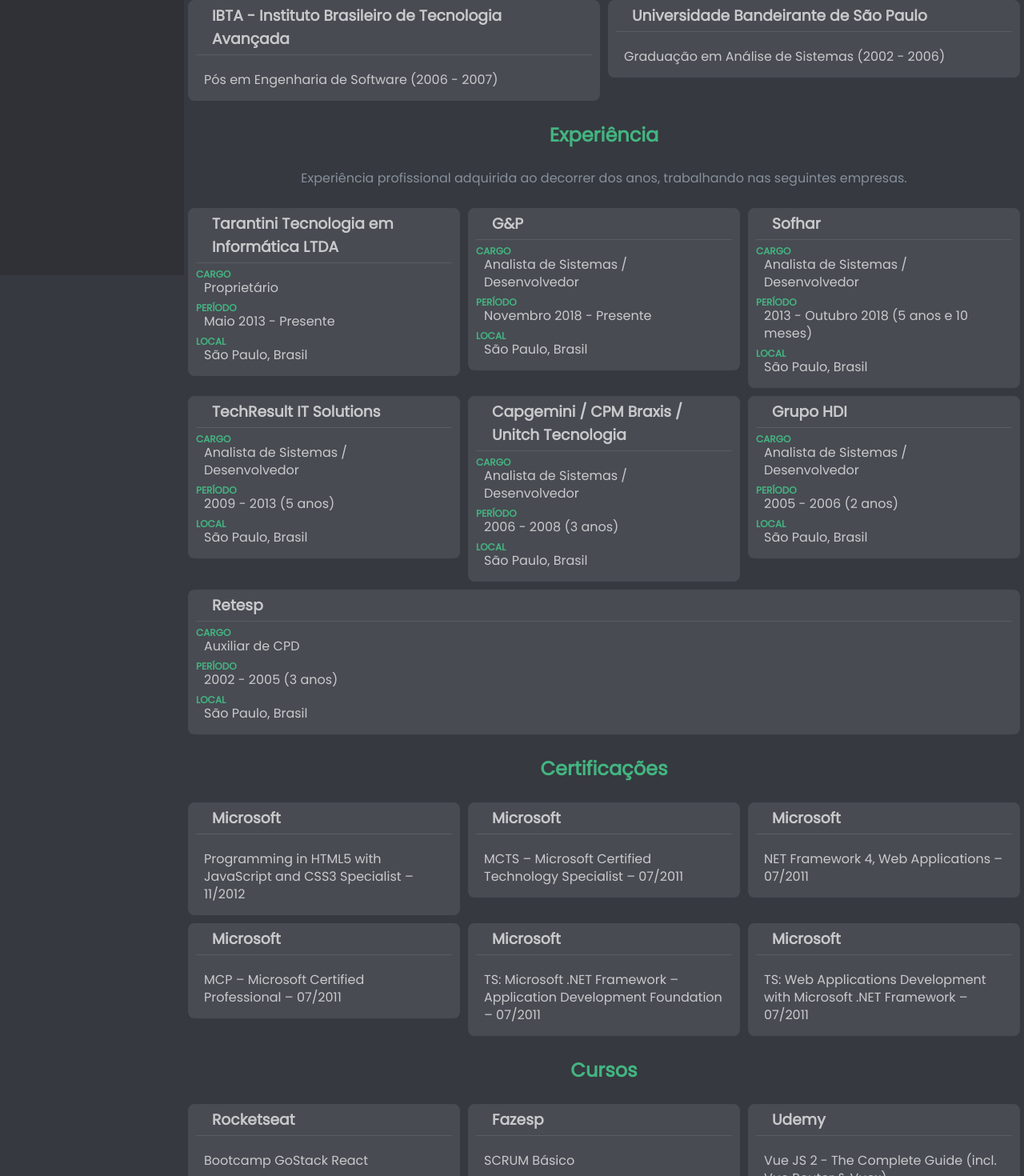
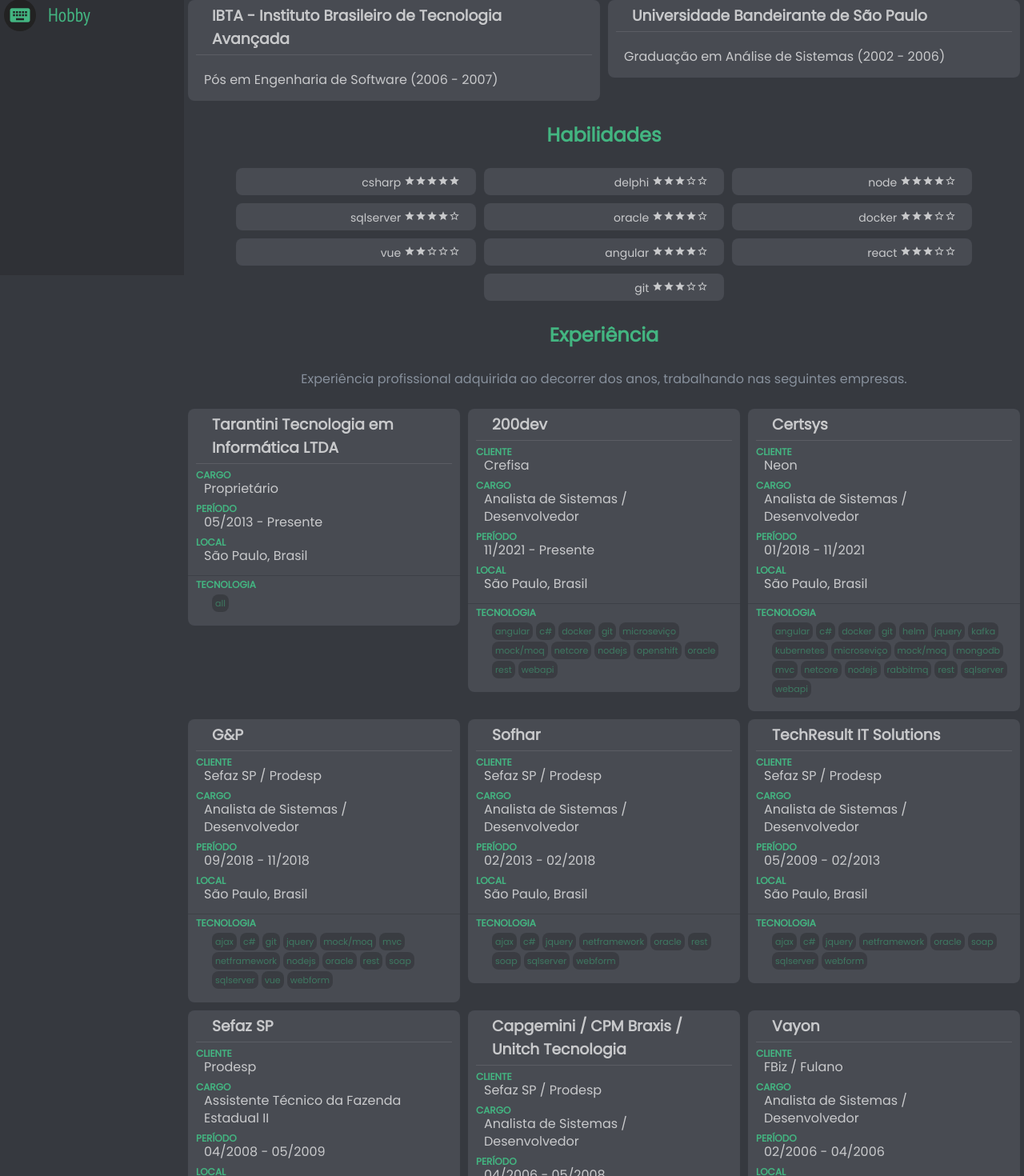
Before and after one commit to taranttini/taranttini.com, a Svelte app: page / in a window 1280 px wide. Shown: the part 456-1926 px from the top of the page at 80% size. Built offline with nearby package versions, Linux system fonts and the light colour scheme.

Commit message:
atualizando data adicionando compontente habilidade

```diff
--- a/package.json
+++ b/package.json
@@ -25,7 +25,7 @@
     "rollup-plugin-commonjs": "^10.0.0",
     "rollup-plugin-livereload": "^1.0.0",
     "rollup-plugin-node-resolve": "^5.2.0",
-    "rollup-plugin-svelte": "^5.0.3",
+    "rollup-plugin-svelte": "^6.1.1",
     "rollup-plugin-terser": "^4.0.4",
     "svelte": "^3.0.0"
   }
--- a/public/data.json
+++ b/public/data.json
@@ -5,6 +5,11 @@
         "id": "sobre",
         "title": "Sobre",
         "icon": "person_pin"
+      },
+      {
+        "id": "habilidades",
+        "title": "Habilidades",
+        "icon": "task"
       },
       {
         "id": "academico",
@@ -39,14 +44,16 @@
     ]
   },
   "pages": [
-    {"id":"sobre",
-    "title":"Sobre",
-    "description": null,
-    "items":[
-      {"title":"dev...",
-      "description":"Tarantini Pereira, 36 anos, pai de 2 crianças lindas e maravilhosas Nicole (5 anos) e Benjamin (2 anos), autodidata e curioso a respeito de tecnologia no ramo desenvolvimento de software. \nBusco sempre estudar e aprender, acho que uma hora vou dar um 'crash' na mente. \nGosto de livros, netflix, podcast, lol e youtube dev."
-      }
-    ]
+    {
+      "id": "sobre",
+      "title": "Sobre",
+      "description": null,
+      "items": [
+        {
+          "title": "dev...",
+          "description": "Tarantini Pereira, 38 anos, pai de 2 crianças lindas e maravilhosas Nicole (8 anos) e Benjamin (4 anos), autodidata e curioso a respeito de tecnologia no ramo desenvolvimento de software. \nBusco sempre estudar e aprender, acho que uma hora vou dar um 'crash' na mente. \nGosto de livros, netflix, podcast, lol e youtube dev."
+        }
+      ]
     },
     {
       "id": "academico",
@@ -64,6 +71,63 @@
       ]
     },
     {
+      "id": "habilidades",
+      "title": "Habilidades",
+      "description": null,
+      "items": [
+        {
+          "type": "skill",
+          "title": "csharp",
+          "grade": 5
+        },
+        {
+          "type": "skill",
+          "title": "delphi",
+          "grade": 3
+        },
+        {
+          "type": "skill",
+          "title": "node",
+          "grade": 4
+        },
+        {
+          "type": "skill",
+          "title": "sqlserver",
+          "grade": 4
+        },
+        {
+          "type": "skill",
+          "title": "oracle",
+          "grade": 4
+        },
+        {
+          "type": "skill",
+          "title": "docker",
+          "grade": 3
+        },
+        {
+          "type": "skill",
+          "title": "vue",
+          "grade": 2
+        },
+        {
+          "type": "skill",
+          "title": "angular",
+          "grade": 4
+        },
+        {
+          "type": "skill",
+          "title": "react",
+          "grade": 3
+        },
+        {
+          "type": "skill",
+          "title": "git",
+          "grade": 3
+        }
+      ]
+    },
+    {
       "id": "experiencia",
       "title": "Experiência",
       "description": "Experiência profissional adquirida ao decorrer dos anos, trabalhando nas seguintes empresas.",
@@ -72,50 +136,193 @@
           "type": "employee",
           "title": "Tarantini Tecnologia em Informática LTDA",
           "ocupation": "Proprietário",
-          "period": "Maio 2013 - Presente ",
-          "location": "São Paulo, Brasil"
+          "period": "05/2013 - Presente",
+          "location": "São Paulo, Brasil",
+          "techs": [
+            "all"
+          ]
+        },
+        {
+          "type": "employee",
+          "title": "200dev",
+          "client": "Crefisa",
+          "ocupation": "Analista de Sistemas / Desenvolvedor",
+          "period": "11/2021 - Presente",
+          "location": "São Paulo, Brasil",
+          "techs": [
+            "angular",
+            "c#",
+            "docker",
+            "git",
+            "microseviço",
+            "mock/moq",
+            "netcore",
+            "nodejs",
+            "openshift",
+            "oracle",
+            "rest",
+            "webapi"
+          ]
+        },
+        {
+          "type": "employee",
+          "title": "Certsys",
+          "client": "Neon",
+          "ocupation": "Analista de Sistemas / Desenvolvedor",
+          "period": "01/2018 - 11/2021",
+          "location": "São Paulo, Brasil",
+          "techs": [
+            "angular",
+            "c#",
+            "docker",
+            "git",
+            "helm",
+            "jquery",
+            "kafka",
+            "kubernetes",
+            "microseviço",
+            "mock/moq",
+            "mongodb",
+            "mvc",
+            "netcore",
+            "nodejs",
+            "rabbitmq",
+            "rest",
+            "sqlserver",
+            "webapi"
+          ]
         },
         {
           "type": "employee",
           "title": "G&P",
+          "client": "Sefaz SP / Prodesp",
           "ocupation": "Analista de Sistemas / Desenvolvedor",
-          "period": "Novembro 2018 - Presente ",
-          "location": "São Paulo, Brasil"
+          "period": "09/2018 - 11/2018",
+          "location": "São Paulo, Brasil",
+          "techs": [
+            "ajax",
+            "c#",
+            "git",
+            "jquery",
+            "mock/moq",
+            "mvc",
+            "netframework",
+            "nodejs",
+            "oracle",
+            "rest",
+            "soap",
+            "sqlserver",
+            "vue",
+            "webform"
+          ]
         },
         {
           "type": "employee",
           "title": "Sofhar",
+          "client": "Sefaz SP / Prodesp",
           "ocupation": "Analista de Sistemas / Desenvolvedor",
-          "period": "2013 - Outubro 2018 (5 anos e 10 meses)",
-          "location": "São Paulo, Brasil"
+          "period": "02/2013 - 02/2018",
+          "location": "São Paulo, Brasil",
+          "techs": [
+            "ajax",
+            "c#",
+            "jquery",
+            "netframework",
+            "oracle",
+            "rest",
+            "soap",
+            "sqlserver",
+            "webform"
+          ]
         },
         {
           "type": "employee",
           "title": "TechResult IT Solutions",
+          "client": "Sefaz SP / Prodesp",
           "ocupation": "Analista de Sistemas / Desenvolvedor",
-          "period": "2009 - 2013 (5 anos)",
-          "location": "São Paulo, Brasil"
+          "period": "05/2009 - 02/2013",
+          "location": "São Paulo, Brasil",
+          "techs": [
+            "ajax",
+            "c#",
+            "jquery",
+            "netframework",
+            "oracle",
+            "soap",
+            "sqlserver",
+            "webform"
+          ]
+        },
+        {
+          "type": "employee",
+          "title": "Sefaz SP",
+          "client": "Prodesp",
+          "ocupation": "Assistente Técnico da Fazenda Estadual II",
+          "period": "04/2008 - 05/2009",
+          "location": "São Paulo, Brasil",
+          "techs": [
+            "ajax",
+            "c#",
+            "netframework",
+            "oracle",
+            "soap",
+            "sqlserver",
+            "webform"
+          ]
         },
         {
           "type": "employee",
           "title": "Capgemini / CPM Braxis / Unitch Tecnologia",
+          "client": "Sefaz SP / Prodesp",
           "ocupation": "Analista de Sistemas / Desenvolvedor",
-          "period": "2006 - 2008 (3 anos)",
-          "location": "São Paulo, Brasil"
+          "period": "04/2006 - 05/2008",
+          "location": "São Paulo, Brasil",
+          "techs": [
+            "c#",
+            "netframework",
+            "oracle",
+            "soap",
+            "sqlserver",
+            "webform"
+          ]
+        },
+        {
+          "type": "employee",
+          "title": "Vayon",
+          "client": "FBiz / Fulano",
+          "ocupation": "Analista de Sistemas / Desenvolvedor",
+          "period": "02/2006 - 04/2006",
+          "location": "São Paulo, Brasil",
+          "techs": [
+            "asp",
+            "sqlserver"
+          ]
         },
         {
           "type": "employee",
           "title": "Grupo HDI",
           "ocupation": "Analista de Sistemas / Desenvolvedor",
-          "period": "2005 - 2006 (2 anos)",
-          "location": "São Paulo, Brasil"
+          "period": "09/2005 - 02/2006",
+          "location": "São Paulo, Brasil",
+          "techs": [
+            "c#",
+            "netframework",
+            "sqlserver",
+            "winform"
+          ]
         },
         {
           "type": "employee",
           "title": "Retesp",
           "ocupation": "Auxiliar de CPD",
-          "period": "2002 - 2005 (3 anos)",
-          "location": "São Paulo, Brasil"
+          "period": "05/2002 - 02/2005",
+          "location": "São Paulo, Brasil",
+          "techs": [
+            "delphi",
+            "firebird",
+            "flash",
+            "php"
+          ]
         }
       ]
     },
@@ -154,10 +361,17 @@
       "title": "Cursos",
       "items": [
         {
+          "title": "School Of Net / Code Education",
+          "description": "Full Cycle"
+        },
+        {
           "title": "Rocketseat",
           "description": "Bootcamp GoStack React"
         },
-        { "title": "Fazesp", "description": "SCRUM Básico" },
+        {
+          "title": "Fazesp",
+          "description": "SCRUM Básico"
+        },
         {
           "title": "Udemy",
           "description": "Vue JS 2 - The Complete Guide (incl. Vue Router & Vuex)"
@@ -170,7 +384,10 @@
           "title": "Udemy",
           "description": "Vue.js Essentials - 3 Course Bundle"
         },
-        { "title": "KA Solution", "description": "Asp.Net Framework 4.0" }
+        {
+          "title": "KA Solution",
+          "description": "Asp.Net Framework 4.0"
+        }
       ]
     },
     {
@@ -182,7 +399,6 @@
           "title": "2014 – iParla",
           "description": "Desenvolvimento de site de notícias/blog, utilizando PHP, MySql, JavaScript."
         },
-
         {
           "title": "2012 – Grupo Furia Campeira",
           "description": "Desenvolvimento de site para grupo musical, utilizando PHP, MySql, JavaScript e jQuery"
--- a/public/global.css
+++ b/public/global.css
@@ -264,7 +264,6 @@
   border-radius: 2px;
   transition: ease width 500ms;
 }
-
 .widget .content {
   flex: 1;
   align-items: baseline;
@@ -276,7 +275,6 @@
   margin: 0 10px 5px;
   padding: 5px 20px;
   border-bottom: solid 1px hsla(0,0%,100%,.1);
-  abackground: #eee;
 }
 
 .widget p {
@@ -287,16 +285,41 @@
   position: relative;
 }
 
+.widget.small {
+  flex: none
+}
+.widget.small *{
+  font-size: 14px;
+  line-height: 2px;
+  text-align: right;
+}
+
 .widget span {
   position: absolute;
-  afont-family: 'PT Sans Narrow';
   font-size: 12px;
   font-weight: bolder;
   top: -2px;
   left: 10px;
   color: #43b581;
 }
-
+.widget span.tech {
+  top: -8px;
+}
+.widget span.tag{
+  position: relative;
+  display: inline-block;
+  font-size: 11px;
+  font-weight: lighter;
+  margin:2px 4px 0 0;
+  padding: 0 4px;
+  color: rgb(67 181 129 / 50%);
+  background:rgb(0 0 0 / 0.2);
+  border-radius: 8px;
+}
+hr{
+  border:none;
+  border-bottom: solid 1px hsl(0 0% 0% / 0.15);
+}
 /*
 .widget:nth-child(1) {
 background: #e5737366;
--- a/public/index.html
+++ b/public/index.html
@@ -1,9 +1,9 @@
-<!doctype html lang="pt-BR">
-<html>
+<!DOCTYPE html>
+<html lang="pt">
   <head>
-    <meta charset="utf-8">
-    <meta name="viewport" content="width=device-width, initial-scale=1">
-    <meta name="category" content="personal site">
+    <meta charset="UTF-8"/>
+    <meta name="viewport" content="width=device-width, initial-scale=1.0"/>
+    <meta name="category" content="personal site"/>
     <meta name="description" content="taranttini.com"/>
     <meta name="keywords" content="taranttini.com"/>
     <meta name="geo.placename" content="Sao Paulo, Brasil"/>
@@ -20,7 +20,6 @@
     <meta property="og:image" content="http://www.taranttini.com/taranttini_site_mini.jpg"/>
     <meta property="og:site_name" content="taranttini.com"/>
     <meta property="fb:admins" content=627511402 />
-    <meta name="theme-color" content="#43b581">
     <meta name="google-site-verification" content="3k_5vjbhHOrGRDvlvdW5GTjQ9jvBg-xAa8Ah0X1zRs8" />
     <title>taranttini.com</title>
     <link rel=canonical href="http://www.taranttini.com/"/>
--- /dev/null
+++ b/public/public/bundle.css
@@ -0,0 +1,2 @@
+
+/*# sourceMappingURL=bundle.css.map */
--- a/src/App.svelte
+++ b/src/App.svelte
@@ -1,6 +1,5 @@
 <script>
 	import Main from './components/Main.svelte';
-	export let name;
 	export let menu = [];
 	export let pages = [];
 
@@ -11,8 +10,6 @@
 		menu = data.menu.main;
 		pages = data.pages;
 
-
-		//console.log('load' ,menu, pages);
 	}
 
   let hide = true;
@@ -22,61 +19,6 @@
   }
 
   loadData();
-/*
-window.onscroll = function() {scrollFunction()};
-
-function scrollFunction() {
-  if (document.body.scrollTop > 121 || document.documentElement.scrollTop > 121) {
-    document.getElementById("navbar").style.height = "80px";
-    document.getElementById("navbar").style.position = "fixed";
-    //document.getElementById("logo").style.fontSize = "25px";
-  } else {
-    document.getElementById("navbar").style.height = "200px";
-    document.getElementById("navbar").style.position = "absolute";
-    //document.getElementById("logo").style.fontSize = "35px";
-  }
-}
-*/
-
-/*
-const speed = 9;
-
-function goUp(){
-	x1=x;
-
-	if (x<x2) {
-		x+= speed;
-
-		if(x!=x2) {
-		  setTimeout(goUp, 1);
-		  window.scrollTo(x2,x);
-        }
-    }
-}
-function goDown(){
-	x1=x;
-
-	if (x>x2) {
-		x-= speed;
-
-  if(x!=x2) {
-		setTimeout(goDown, 1);
-		window.scrollTo(x2,x);
-        }
-    }
-}
-function checar(event, el,t){
-//document.body.scrollTop +  document.documentElement.scrollTop;
-
-let dd=document.getElementById("experiencia");
-//el.offsetTop;
-console.log('s', t, dd, event, el.offsetTop,document.body.scrollTop +  document.documentElement.scrollTop);
-return;
-
-};
-//s()
-*/
-
 </script>
 
 <div class="site">
@@ -94,54 +36,6 @@
       	</li>
 			{/each}
 
-      <!--
-      <li class="i">
-        <i class="material-icons">person_pin</i>
-        quem sou
-      </li>
-      <li class="i">
-        <i class="material-icons">all_inclusive</i>
-        obetivo
-      </li>
-      <li class="i">
-        <i class="material-icons">menu_book</i>
-        educacao
-      </li>
-      <li class="i">
-        <i class="material-icons">tune</i>
-        habilidades
-      </li>
-      <li class="i">
-        <i class="material-icons">business_center</i>
-        empresas
-      </li>
-
-      <li class="t">Categorias</li>
-      <li class="i">
-        <i class="material-icons">movie</i>
-        filmes que vi
-      </li>
-      <li class="i">
-        <i class="material-icons">menu_book</i>
-        livros que li
-      </li>
-      <li class="i">
-        <i class="material-icons">import_contacts</i>
-        cursos que fiz
-      </li>
-      <li class="i">
-        <i class="material-icons">map</i>
-        cidades que visitei
-      </li>
-      <li class="i">
-        <i class="material-icons">local_hotel</i>
-        hoteis que estive
-      </li>
-      <li class="i">
-        <i class="material-icons">local_library</i>
-        menu 4
-      </li>
-      -->
     </ul>
 
   </div>
--- a/src/components/Main.svelte
+++ b/src/components/Main.svelte
@@ -1,6 +1,7 @@
 <script>
   import Widget from "./Widget.svelte";
   import WidgetEmployee from "./WidgetEmployee.svelte";
+  import WidgetSkill from "./WidgetSkill.svelte";
 
   export let pages;
 </script>
@@ -17,6 +18,8 @@
       {#each page.items as item}
         {#if item.type && item.type == 'employee'}
           <WidgetEmployee {...item} />
+        {:else if item.type && item.type == 'skill'}
+          <WidgetSkill {...item} />
         {:else}
           <Widget {...item} />
         {/if}
--- a/src/components/WidgetEmployee.svelte
+++ b/src/components/WidgetEmployee.svelte
@@ -1,12 +1,21 @@
 <script>
-  export let title, ocupation, period, location;
+  export let title, ocupation, period, location, techs, client;
 </script>
 
 <div class="widget">
   <div class="content">
     <h3>{title}</h3>
+    {#if client != null}
+      <p><span>CLIENTE</span>{client}</p>
+    {/if}
     <p><span>CARGO</span>{ocupation}</p>
     <p><span>PERÍODO</span>{period}</p>
     <p><span>LOCAL</span>{location}</p>
+    <hr>
+    <p><span class="tech">TECNOLOGIA</span>
+      {#each techs as tech}
+        <span class="tag">{tech}</span>
+      {/each}
+    </p>
   </div>
 </div>
--- /dev/null
+++ b/src/components/WidgetSkill.svelte
@@ -0,0 +1,18 @@
+<script>
+  export let title, grade;
+</script>
+
+<div class="widget small">
+  <div class="content">
+    <p>
+      {title}
+      {#each { length: 5 } as _, i}
+        {#if i < grade}
+          <i class="material-icons">star</i>
+        {:else}
+          <i class="material-icons">star_outline</i>
+        {/if}
+      {/each}
+    </p>
+  </div>
+</div>
```
Also changed, not shown: 2 other files (tests, documents, lock files or other folders).
